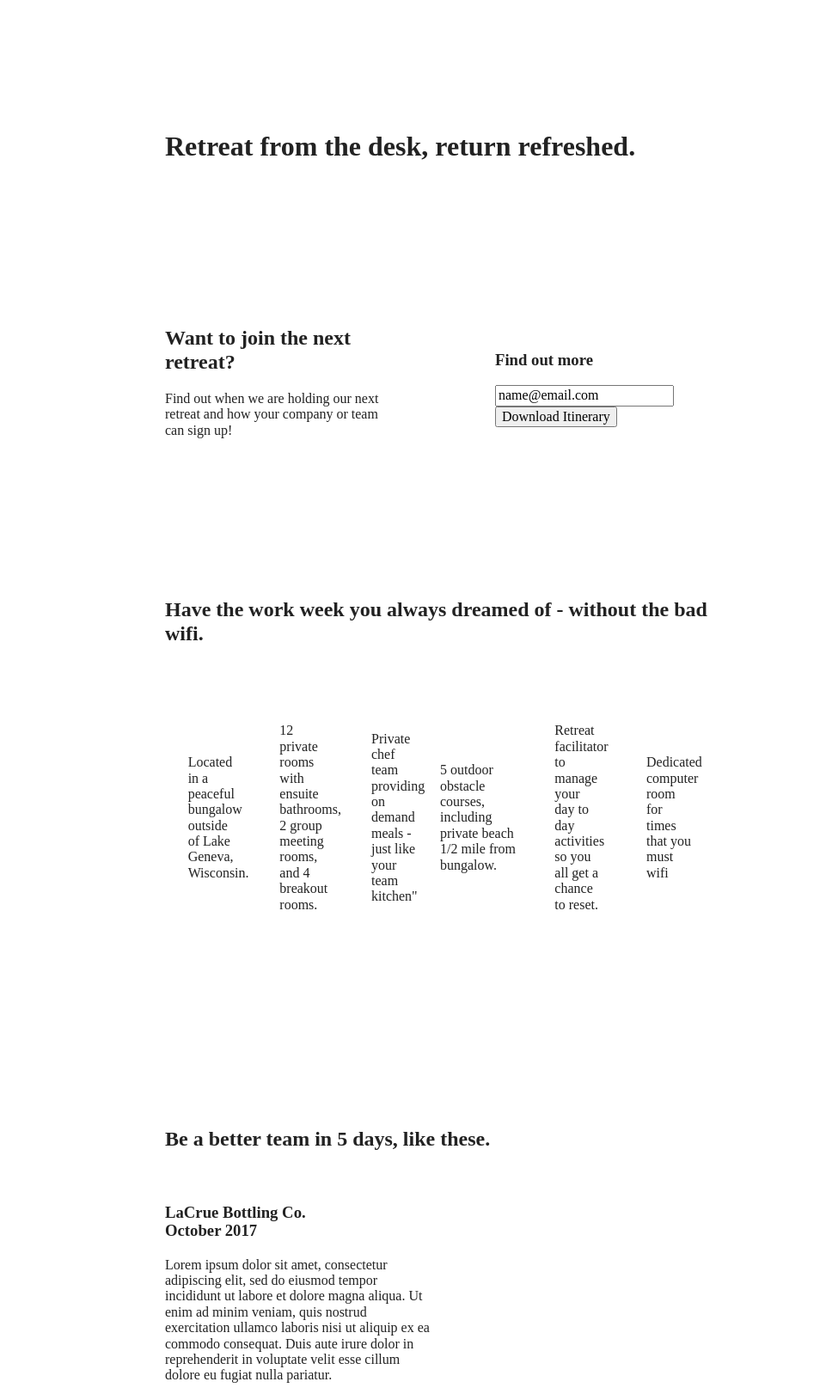
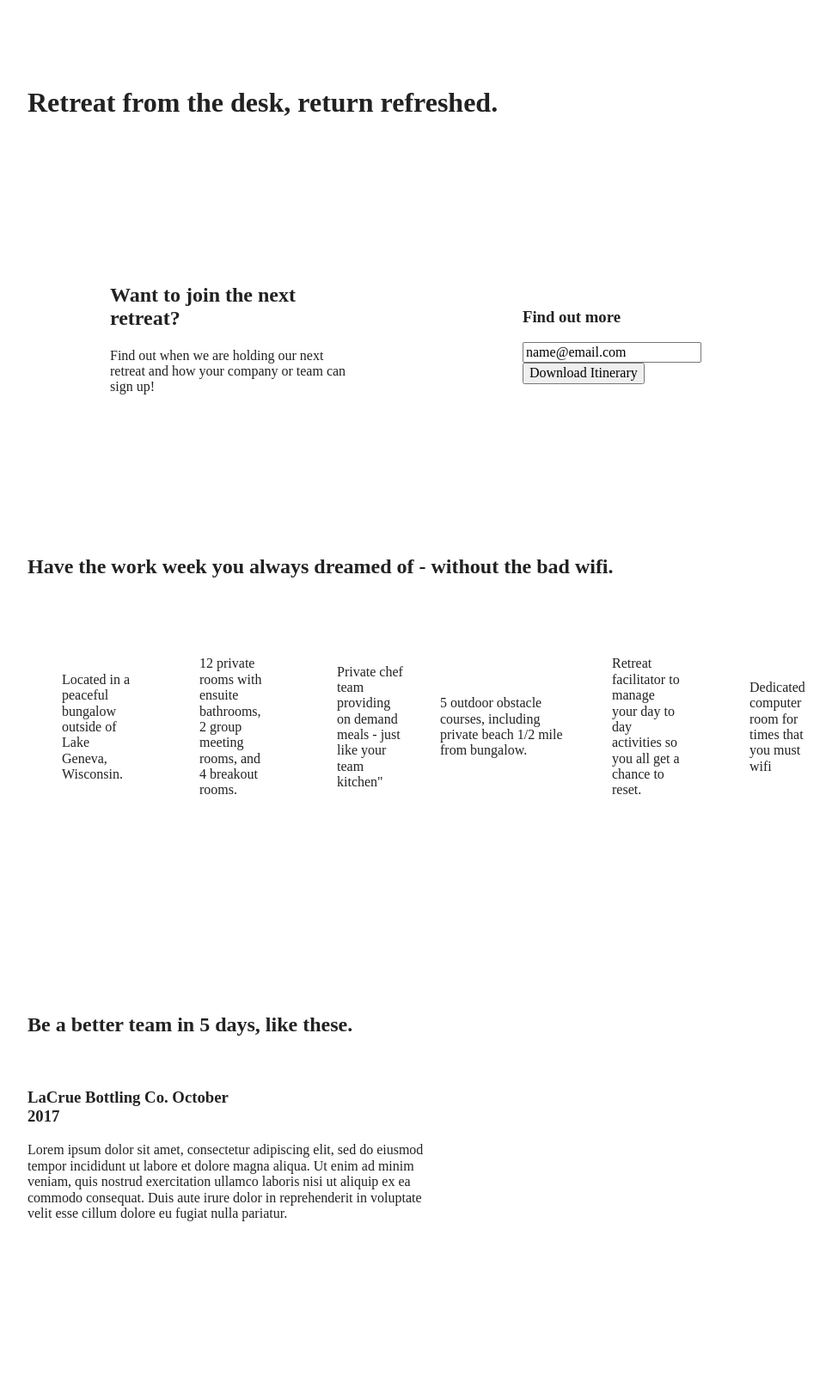
Before and after one commit to MandyHarmony/unplugged-retreat, a website built with Parcel: page index.html in a window 1280 px wide. Shown: the part 194-1823 px from the top of the page at 86% size, without its empty margins (128-1096 px from the left). Built offline with nearby package versions, Linux system fonts and the light colour scheme.

Commit message:
Added desktop media queries

```diff
--- a/css/main.css
+++ b/css/main.css
@@ -533,8 +533,58 @@
 
 @media only screen and (min-width: 1200px) {
 /*Desktop styles here*/
+/* General Styles */
+  .content-wrapper {
+    max-width: 960px;
+  }
+
+/* Hero */
+  .hero-area h1 {
+    width: 60%;
+  }
+
+/* Aside */
+  aside .content-wrapper {
+    justify-content: space-around;
+  }
+
+  aside .content-wrapper .form-description,
+  aside .content-wrapper .form {
+    width: 30%;
+  }
+
+/* Features */
+  .features h2 {
+    width: 90%px;
+  }
+
+  .features-article {
+    flex-basis: 33%;
+  }
+
+/* Reviews */
+  .reviews article div {
+    width: 42%px;
+  }
+
+/* =============================================================================
+About Page
+=============================================================================== */
+
+  .mission h2,
+  .contact-secion .content-wrapper h2 {
+  width: 95%;
+  }
+
+/* ============================================================================
+FAQ Page
+===============================================================================
+*/
+  .faq h2 {
+    width: 100%;
+  }
+
 }
-
 @media only screen and (min-width: 35em) {
   /* Style adjustments for viewports that meet the condition */
 }
```
